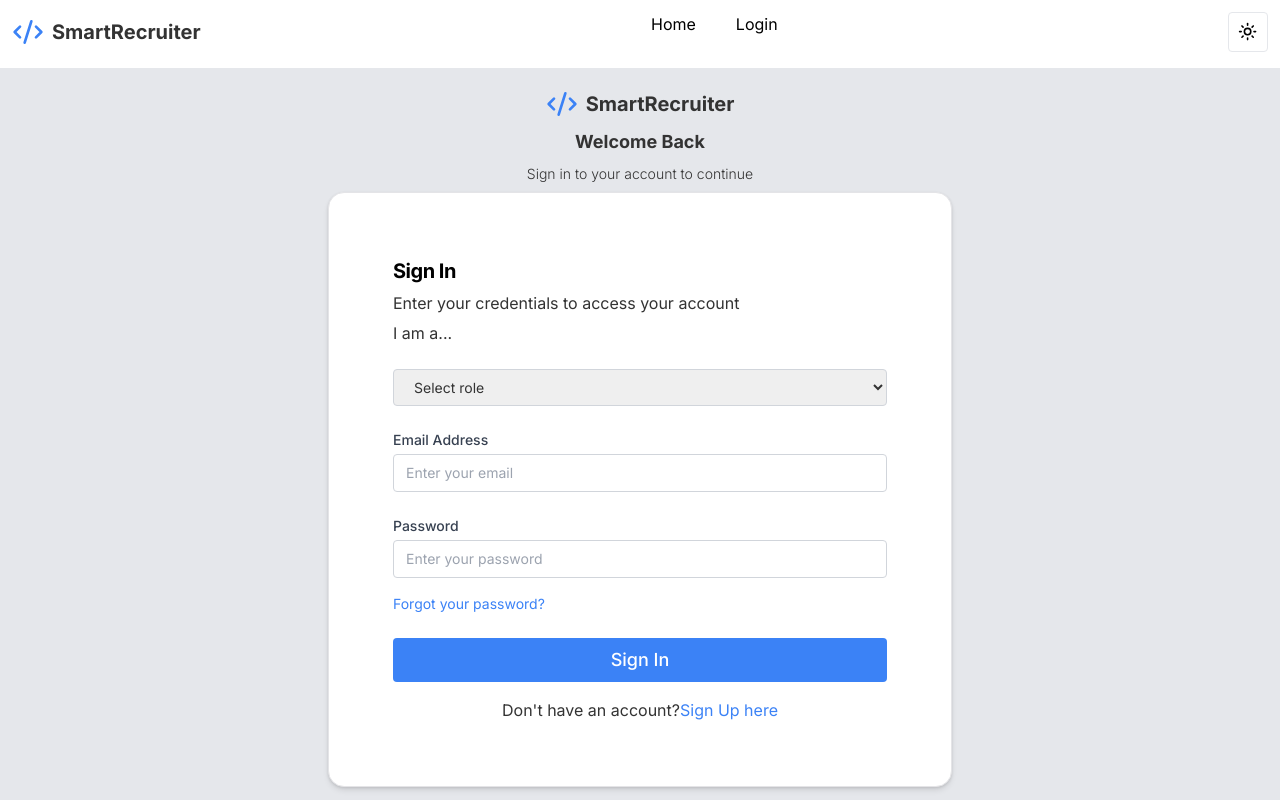
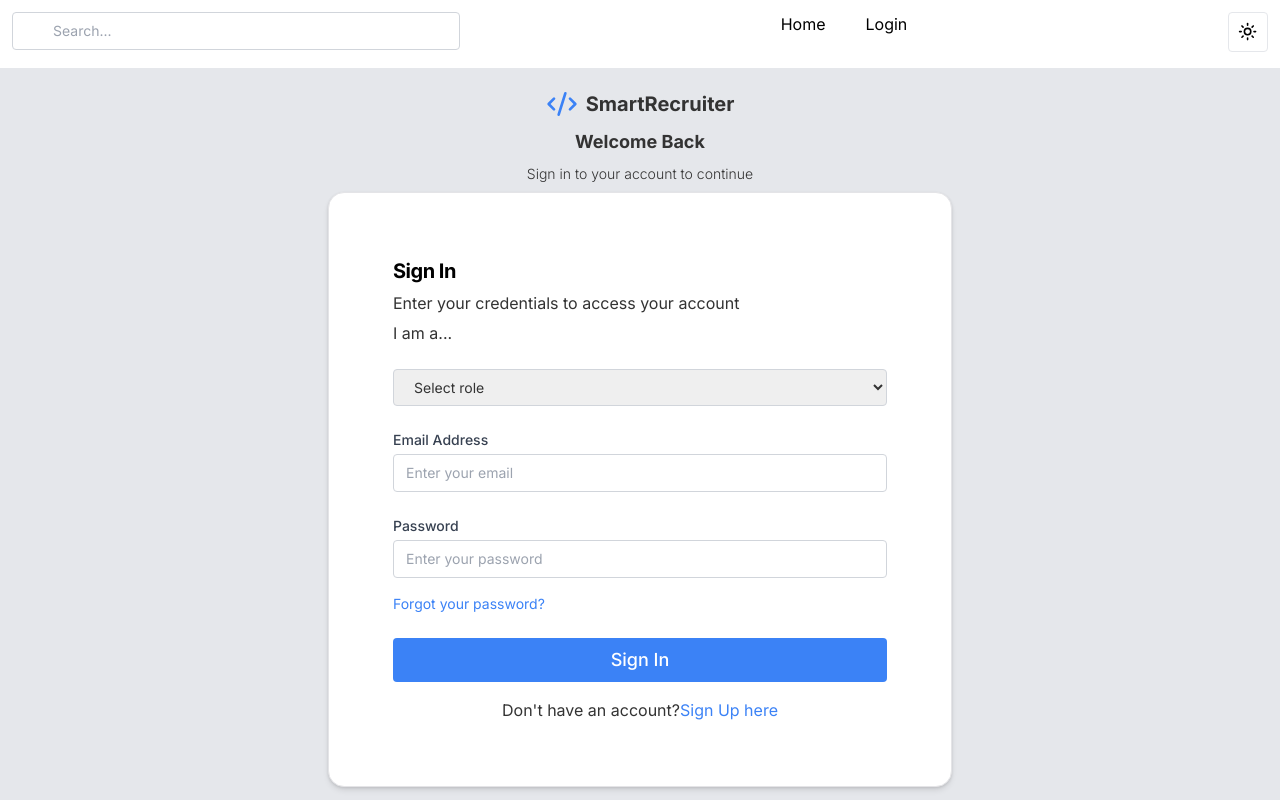
Before and after one commit to awuorochelle75/SmartRecruiter, a React (Vite) app in the folder client/: page /login in a window 1280 px wide. Shown: the top 800 px of the page. Built offline with nearby package versions, Linux system fonts and the light colour scheme.

Commit message:
modifies features in the Navbar

```diff
--- a/client/src/components/NavbarDashboard.jsx
+++ b/client/src/components/NavbarDashboard.jsx
@@ -10,11 +10,15 @@ import { Code2 } from 'lucide-react';
 function NavbarDashboard(){
  return (
     <nav className="w-full bg-white-500 text-black px-3 flex justify-between mt-3 ">
-       <Link to = "/" className='flex items-center space-x-2 '>
-        <Code2 className='h-8  w-8 text-primary' />
-         <span className='text-xl font-bold text-foreground'>SmartRecruiter
-         </span>
-       </Link>
+    <div className=" w-[28rem]">
+  <input
+    type="text"
+    placeholder="Search..."
+    className="w-full border border-gray-300 rounded-md pl-10 pr-4 py-2 text-sm  "
+  />
+</div>
+
+
         <div className = "space-x-10">
             <Link to = "/">Home</Link>
             <Link to = "/login">Login</Link>
--- a/client/src/pages/Onboarding.jsx
+++ b/client/src/pages/Onboarding.jsx
@@ -6,14 +6,12 @@ import { Card, CardHeader, CardTitle,  CardContent } from '../components/ui/card
 import { Button } from '../components/ui/button';
 import Navbar from "../components/Navbar";
 import { Code2 } from 'lucide-react';
-import SidebarRecruiter from '../components/SidebarRecruiter'
 import Footer from "./Footer"
 
 export default function Onboarding(){
     return (
      <div>
          <Navbar />
-         <SidebarRecruiter />
           <div className=" flex flex-col items-center  gap-2 px-4 mt-4  bg-gray-200 min-h-screen  ">
            <Link to = "/" className='flex items-center space-x-2 mt-5 '>
            <Code2 className='h-8  w-8 text-primary ' />
--- a/client/src/pages/Recruiter/RecruiterDashboard.jsx
+++ b/client/src/pages/Recruiter/RecruiterDashboard.jsx
@@ -1,5 +1,5 @@
 import SidebarRecruiter from '../../components/SidebarRecruiter'
-import Navbar from '../../components/Navbar';
+import NavbarDashboard from '../../components/NavbarDashboard';
 
 export default function RecruiterDashboard(){
   return(
@@ -10,7 +10,7 @@ export default function RecruiterDashboard(){
 
     <div className="flex-1 flex flex-col">
     <div className="h-16 bg-white shadow">
-      <Navbar />
+      <NavbarDashboard />
     </div>
 
     <div className="flex-1 p-4 bg-gray-50 overflow-auto">
```
